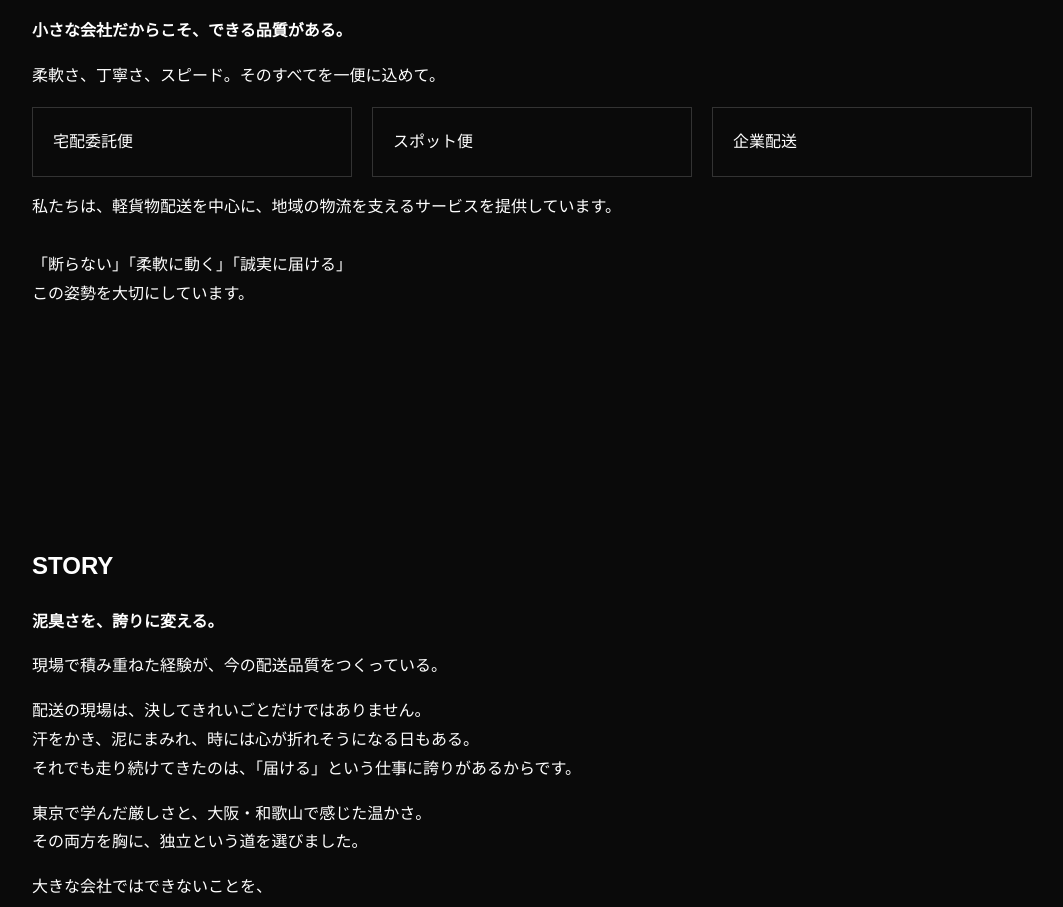
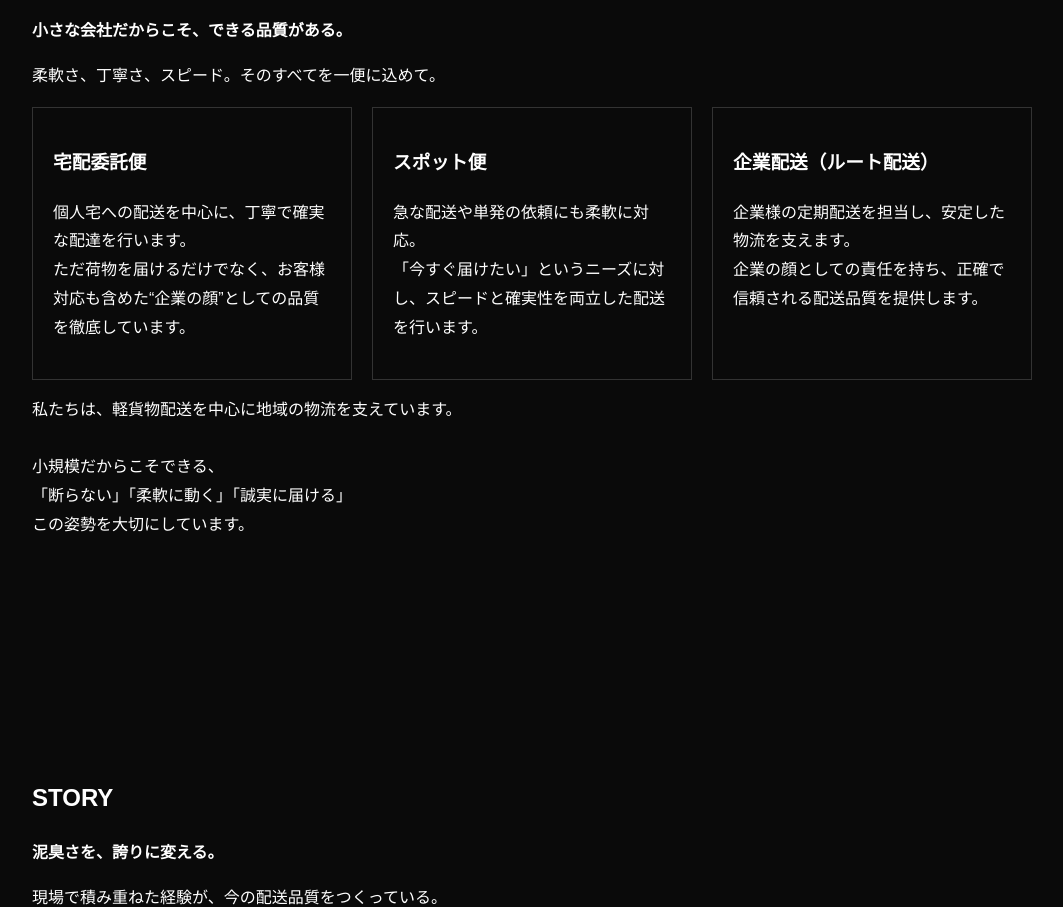
Before and after one commit to rokuwan-site/rokuwan-site, a plain HTML site: page index.html in a window 1280 px wide. Shown: the part 1638-2545 px from the top of the page, without its empty margins (108-1171 px from the left). Drawn offline with Linux system fonts and the light colour scheme.

Commit message:
Update index.html

```diff
--- a/index.html
+++ b/index.html
@@ -121,13 +121,34 @@ footer {
   <p>柔軟さ、丁寧さ、スピード。そのすべてを一便に込めて。</p>
 
   <div class="grid grid-3">
-    <div class="box">宅配委託便</div>
-    <div class="box">スポット便</div>
-    <div class="box">企業配送</div>
+    <div class="box">
+      <h3>宅配委託便</h3>
+      <p>
+        個人宅への配送を中心に、丁寧で確実な配達を行います。<br>
+        ただ荷物を届けるだけでなく、お客様対応も含めた“企業の顔”としての品質を徹底しています。
+      </p>
+    </div>
+
+    <div class="box">
+      <h3>スポット便</h3>
+      <p>
+        急な配送や単発の依頼にも柔軟に対応。<br>
+        「今すぐ届けたい」というニーズに対し、スピードと確実性を両立した配送を行います。
+      </p>
+    </div>
+
+    <div class="box">
+      <h3>企業配送（ルート配送）</h3>
+      <p>
+        企業様の定期配送を担当し、安定した物流を支えます。<br>
+        企業の顔としての責任を持ち、正確で信頼される配送品質を提供します。
+      </p>
+    </div>
   </div>
 
   <p>
-    私たちは、軽貨物配送を中心に、地域の物流を支えるサービスを提供しています。<br><br>
+    私たちは、軽貨物配送を中心に地域の物流を支えています。<br><br>
+    小規模だからこそできる、<br>
     「断らない」「柔軟に動く」「誠実に届ける」<br>
     この姿勢を大切にしています。
   </p>
```
